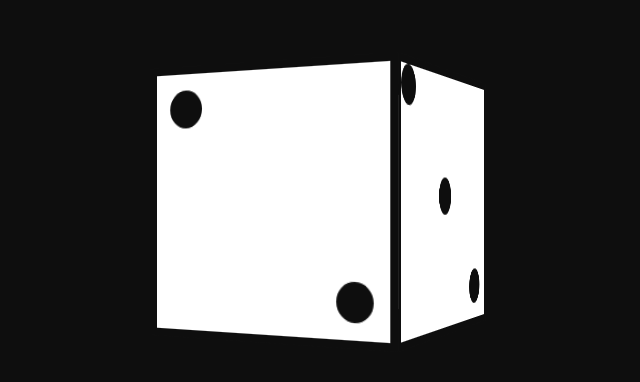
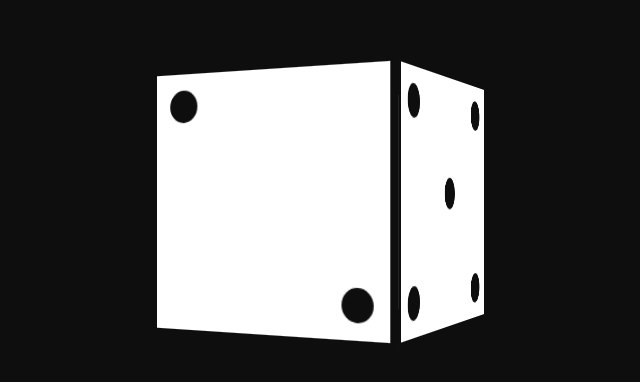
Before and after one commit to jorgesolatre/CSS-Dice-Drawing, a plain HTML site: page index.html in a window 1280 px wide. Shown: the part 198-580 px from the top of the page, without its empty margins (312-952 px from the left). Drawn offline with Linux system fonts and the light colour scheme.

Commit message:
css optimized

```diff
--- a/index.html
+++ b/index.html
@@ -13,6 +13,10 @@
             <div class="front face">
                 <div></div>
             </div>
+            <div class="back face">
+                <div></div>
+                <div></div>
+            </div>
             <div class="left face">
                 <div></div>
                 <div></div>
@@ -25,10 +29,6 @@
                 <div></div>
                 <div></div>
             </div>
-            <div class="back face">
-                <div></div>
-                <div></div>
-            </div>
         </div>
     </div>
 
--- a/styles.css
+++ b/styles.css
@@ -53,70 +53,24 @@ body{
 }
 
 .left{
-    transform: rotateY(270deg) translateX(-125px);
-    transform-origin: center left;
+    transform: rotateY(270deg) translateZ(-125px);
 }
 
 .right{
-    transform: rotateY(-270deg) translateX(125px);
-    transform-origin: top right;
+    transform: rotateY(-270deg) translateZ(-125px);
 }
 
 .face>div{
+    position: absolute;
+    height: 30px;
+    width: 30px;
     background-color: #0e0e0e;
-    position: absolute;
-    height: 35px;
-    width: 35px;
     border-radius: 50%;
 }
 
-.front>div{
+.front>div:nth-child(1){
     top: 95px;
     left: 95px;
-}
-
-.left>div :nth-child(1) {
-    top: 15px;
-    left: 15px;
-}
-
-.left>div:nth-child(2) {
-    top: 95px;
-    left: 95px;
-}
-
-.left>div:nth-child(3) {
-    bottom: 15px;
-    right: 15px;
-}
-
-.right>div:nth-child(1){
-    top: 15px;
-    left: 15px;
-}
-
-.right>div:nth-child(2){
-    top: 95px;
-    left: 95px;
-}
-
-.right>div:nth-child(3){
-    top: 15px;
-    right: 15px;
-}
-
-.right>div:nth-child(4){
-    bottom: 15px;
-    left: 15px;
-}
-
-.right>div:nth-child(5){
-    bottom: 15px;
-    right: 15px;
-}
-.right>div:nth-child(5){
-    bottom: 15px;
-    right: 15px;
 }
 
 .back>div:nth-child(1){
@@ -128,3 +82,43 @@ body{
     bottom: 15px;
     right: 15px;
 }
+
+.left>div:nth-child(1){
+    bottom: 15px;
+    right: 15px;
+}
+
+.left>div:nth-child(2){
+    top: 15px;
+    left: 15px;
+}
+
+.left>div:nth-child(3){
+    top: 95px;
+    left: 95px;
+}
+
+.right>div:nth-child(1){
+    top: 95px;
+    left: 95px;
+}
+
+.right>div:nth-child(2){
+    top: 15px;
+    left: 15px;
+}
+
+.right>div:nth-child(3){
+    bottom: 15px;
+    right: 15px;
+}
+
+.right>div:nth-child(4){
+    top: 15px;
+    right: 15px;
+}
+
+.right>div:nth-child(5){
+    bottom: 15px;
+    left: 15px;
+}
```
